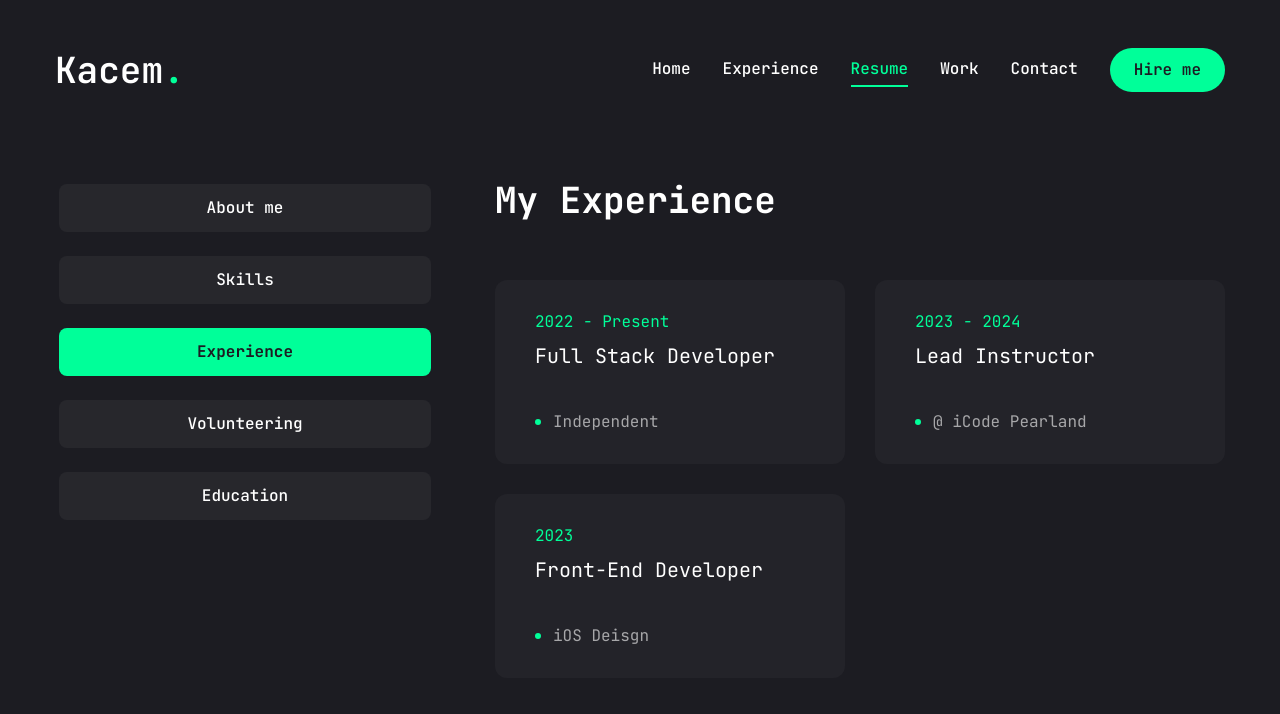
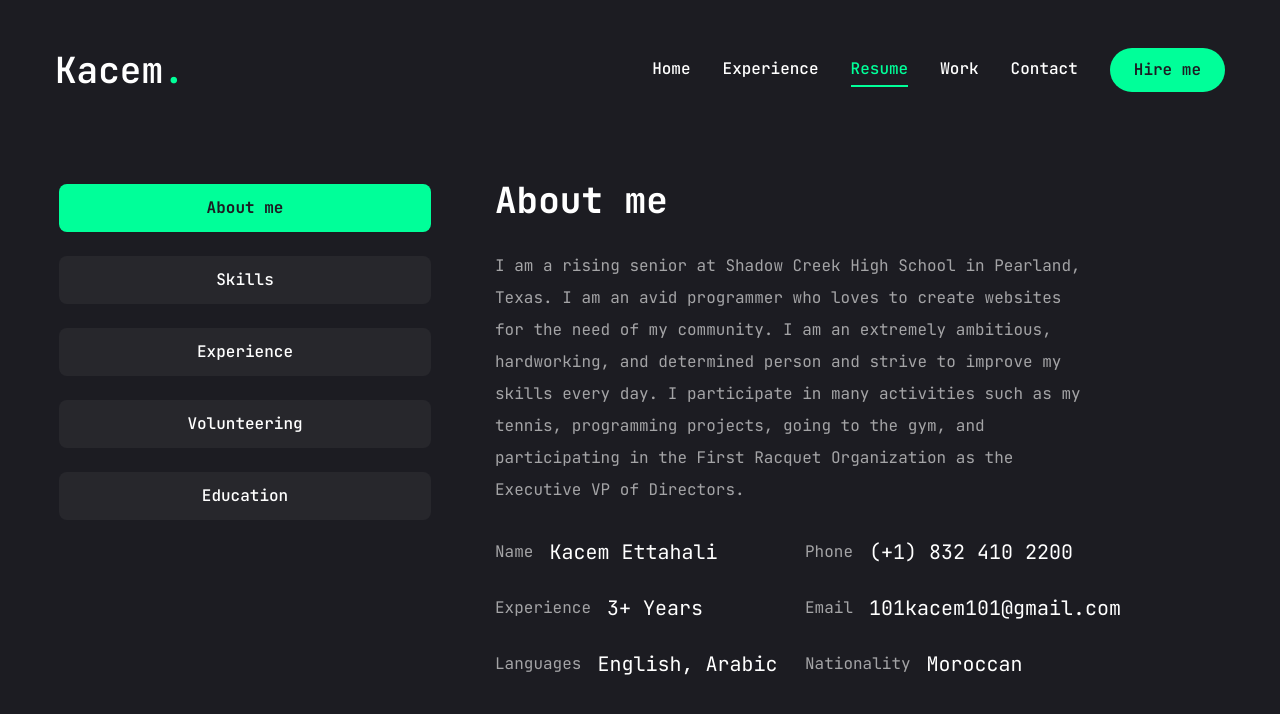
Before and after one commit to kaeskiio/kacem-portfolio, a Next.js app: page /resume in a window 1280 px wide. Shown: the top 714 px of the page. Built offline with nearby package versions, Linux system fonts and the light colour scheme.

Commit message:
Fixed 2 errors

```diff
--- a/app/layout.jsx
+++ b/app/layout.jsx
@@ -13,8 +13,8 @@ const jetbrainsMono = JetBrains_Mono({
 });
 
 export const metadata = {
-  title: "Create Next App",
-  description: "Generated by create next app",
+  title: "Kacem Ettahali",
+  description: "Portfolio",
 };
 
 export default function RootLayout({ children }) {
--- a/app/resume/page.jsx
+++ b/app/resume/page.jsx
@@ -76,7 +76,7 @@ const experience = {
       duration: "2023 - 2024",
     },
     {
-      company: "iOS Deisgn",
+      company: "iOS Design",
       position: "Front-End Developer",
       duration: "2023",
     },
@@ -185,7 +185,7 @@ const Resume = () => {
     >
       <div className="container mx-auto">
         <Tabs
-          defaultValue="experience"
+          defaultValue="about"
           className="flex flex-col xl:flex-row gap-[60px]"
         >
           <TabsList className="flex flex-col w-full max-w-[380px] mx-auto xl:mx-0 gap-6">
```
Also changed, not shown: .eslintrc.json.
